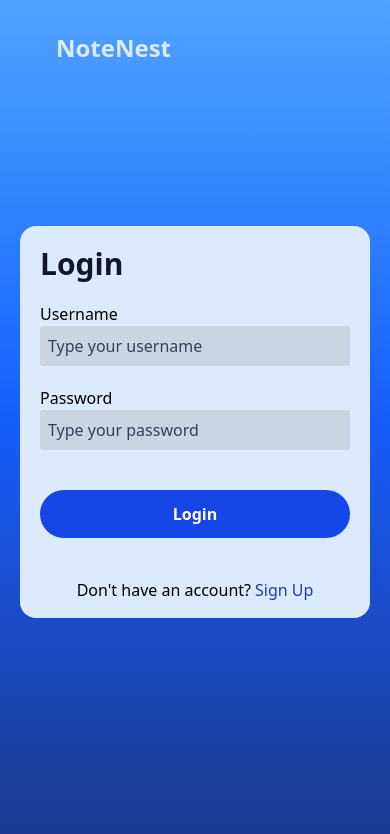
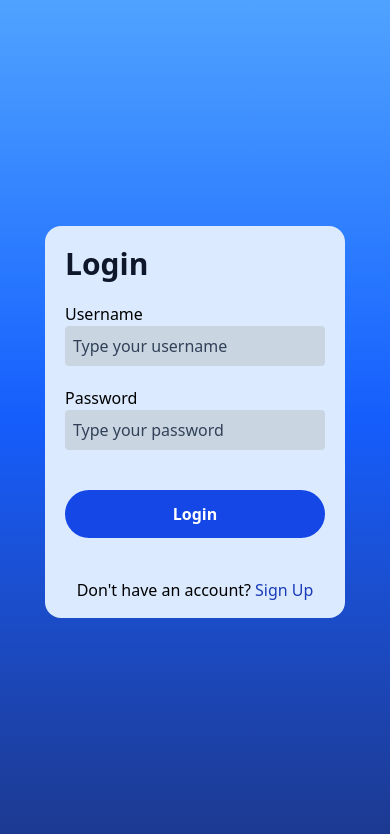
Before and after one commit to IhsanAlhakim/note-go-frontend, a React (Vite) app: page /login in a window 390 px wide. Shown: the top 834 px of the page. Built offline with nearby package versions, Linux system fonts and the light colour scheme.

Commit message:
feat: make login page and signup page responsive on mobile

```diff
--- a/src/layout/LoginSignupLayout.tsx
+++ b/src/layout/LoginSignupLayout.tsx
@@ -5,10 +5,12 @@ export default function LoginSignupLayout() {
   const location = useLocation();
   return (
     <PagesContainer additionalStyles="flex justify-center items-center bg-gradient-to-t from-blue-900 via-blue-600 to-blue-400">
-      <div className="w-[100px] h-[100px] absolute left-14 top-8">
-        <h1 className="text-2xl font-bold text-blue-100">NoteNest</h1>
+      <div className="w-fit h-[100px] hidden md:block absolute left-14 top-8">
+        <h1 className="text-4xl md:text-2xl font-bold text-blue-100">
+          NoteNest
+        </h1>
       </div>
-      <div className="w-[350px] h-fit border-0 rounded-2xl pt-5 pb-4 px-5 bg-blue-100">
+      <div className="w-[300px] md:w-[350px] h-fit border-0 rounded-2xl pt-5 pb-4 px-5 bg-blue-100">
         <div className="mb-5">
           <h2 className="text-3xl font-bold text-slate-900">
             {location.pathname == "/login" ? "Login" : "Sign Up"}
```
